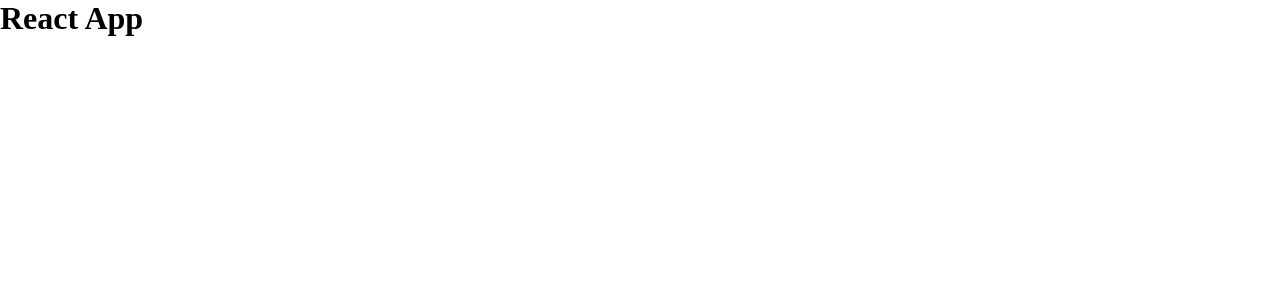
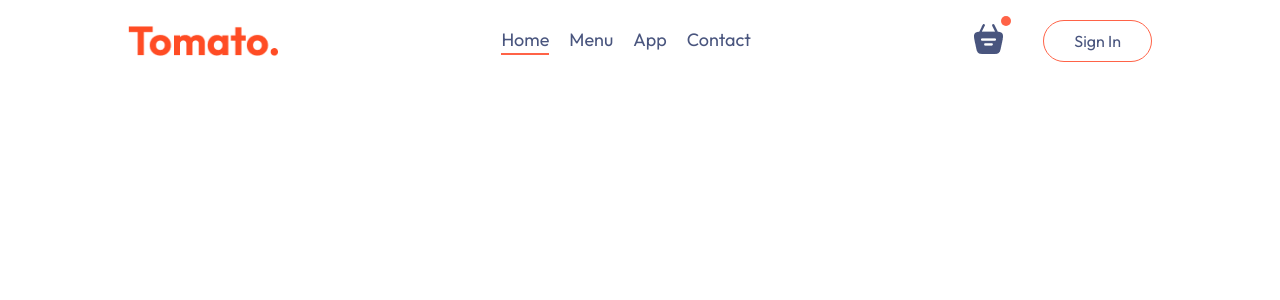
Before and after one commit to adg006/tomato, a React (Vite) app in the folder frontend/: page / in a window 1280 px wide. Shown: the top 300 px of the page. Built offline with nearby package versions, Linux system fonts and the light colour scheme.

Commit message:
added navbar component

```diff
--- a/frontend/src/App.jsx
+++ b/frontend/src/App.jsx
@@ -1,7 +1,9 @@
+import Navbar from "./components/navbar/Navbar";
+
 export default function App() {
     return (
-        <div className="App">
-            <h1>React App</h1>
+        <div className="app">
+            <Navbar />
         </div>
     );
 }
--- /dev/null
+++ b/frontend/src/components/navbar/Navbar.jsx
@@ -0,0 +1,51 @@
+import { useState } from "react";
+
+import { assets } from "../../assets/assets.js";
+
+import "./navbar.css";
+
+export default function Navbar() {
+    const [menu, setMenu] = useState("home");
+
+    return (
+        <div className="navbar">
+            <img src={assets.logo} alt="" className="logo" />
+
+            <ul className="navbar-menu">
+                <li
+                    onClick={() => setMenu("home")}
+                    className={menu === "home" ? "active" : ""}
+                >
+                    home
+                </li>
+                <li
+                    onClick={() => setMenu("menu")}
+                    className={menu === "menu" ? "active" : ""}
+                >
+                    menu
+                </li>
+                <li
+                    onClick={() => setMenu("app")}
+                    className={menu === "app" ? "active" : ""}
+                >
+                    app
+                </li>
+                <li
+                    onClick={() => setMenu("contact")}
+                    className={menu === "contact" ? "active" : ""}
+                >
+                    contact
+                </li>
+            </ul>
+
+            <div className="navbar-right">
+                <div className="navbar-search-icon">
+                    <img src={assets.basket_icon} alt="" />
+                    <div className="dot"></div>
+                </div>
+
+                <button>sign in</button>
+            </div>
+        </div>
+    );
+}
--- /dev/null
+++ b/frontend/src/components/navbar/navbar.css
@@ -0,0 +1,66 @@
+.navbar {
+    padding: 20px 0;
+    display: flex;
+    justify-content: space-between;
+    align-items: center;
+}
+
+.navbar .logo {
+    width: 150px;
+}
+
+.navbar .navbar-menu {
+    display: flex;
+    list-style: none;
+    gap: 20px;
+    color: #49557e;
+    font-size: 18px;
+}
+
+.navbar .navbar-menu li {
+    cursor: pointer;
+    text-transform: capitalize;
+}
+
+.navbar .navbar-menu li:hover,
+.navbar .navbar-menu li.active {
+    padding-bottom: 2px;
+    border-bottom: 2px solid tomato;
+}
+
+.navbar .navbar-right {
+    display: flex;
+    align-items: center;
+    gap: 40px;
+}
+
+.navbar .navbar-right .navbar-search-icon {
+    position: relative;
+}
+
+.navbar .navbar-right .navbar-search-icon .dot {
+    position: absolute;
+    min-width: 10px;
+    min-height: 10px;
+    background-color: tomato;
+    border-radius: 5px;
+    top: -8px;
+    right: -8px;
+}
+
+.navbar button {
+    background: transparent;
+    font-size: 16px;
+    color: #49557e;
+    border: 1px solid tomato;
+    padding: 10px 30px;
+    border-radius: 50px;
+    cursor: pointer;
+    transition: 0.3s;
+    text-transform: capitalize;
+}
+
+.navbar button:hover {
+    background: tomato;
+    color: white;
+}
--- a/frontend/src/index.css
+++ b/frontend/src/index.css
@@ -1,7 +1,10 @@
+@import url("https://fonts.googleapis.com/css2?family=Outfit:wght@100..900&display=swap");
+
 * {
     padding: 0;
     margin: 0;
     box-sizing: border-box;
+    font-family: "Outfit", serif;
 }
 
 body {
@@ -12,3 +15,8 @@ a {
     text-decoration: none;
     color: inherit;
 }
+
+.app {
+    width: 80%;
+    margin: auto;
+}
```
